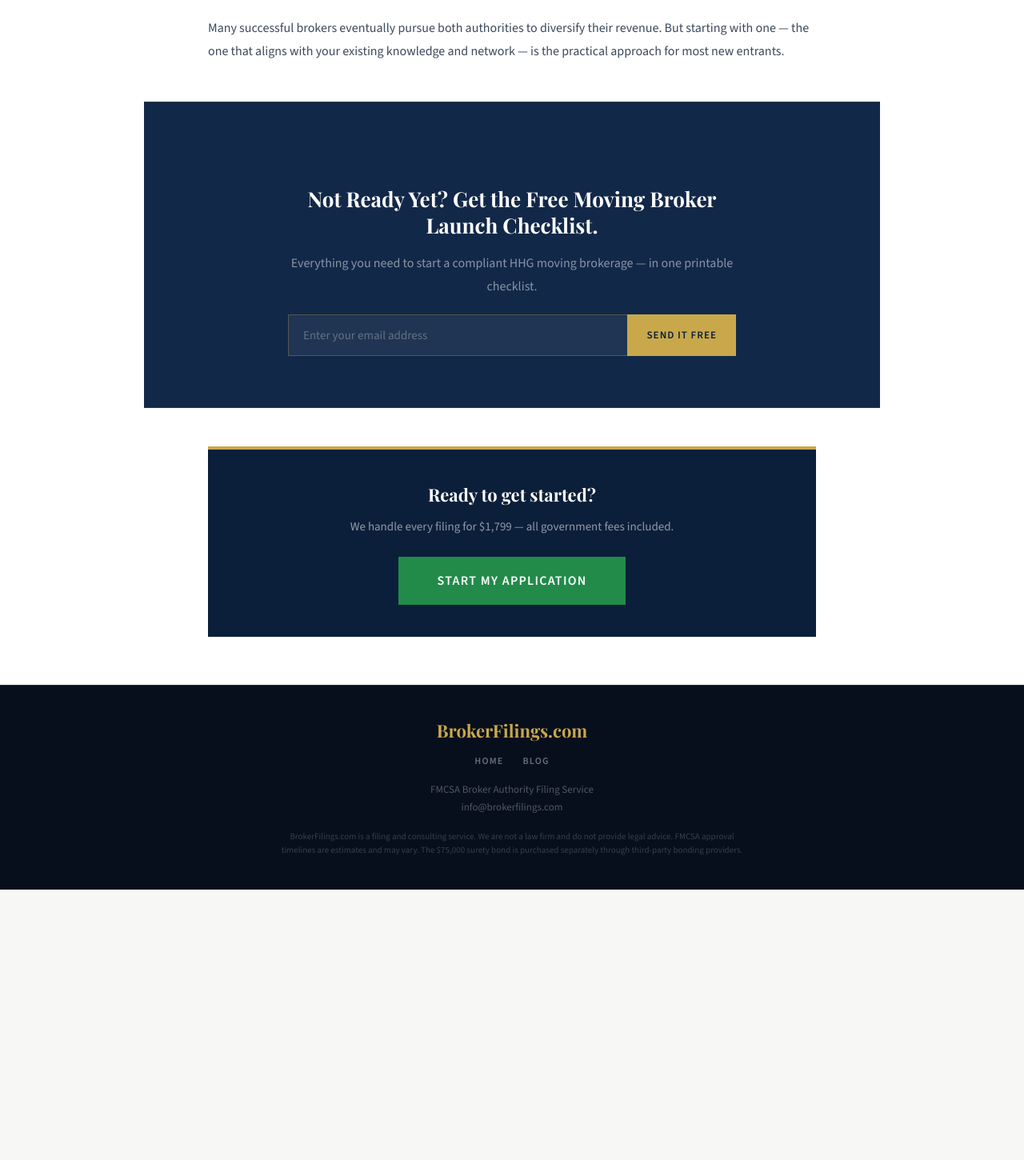
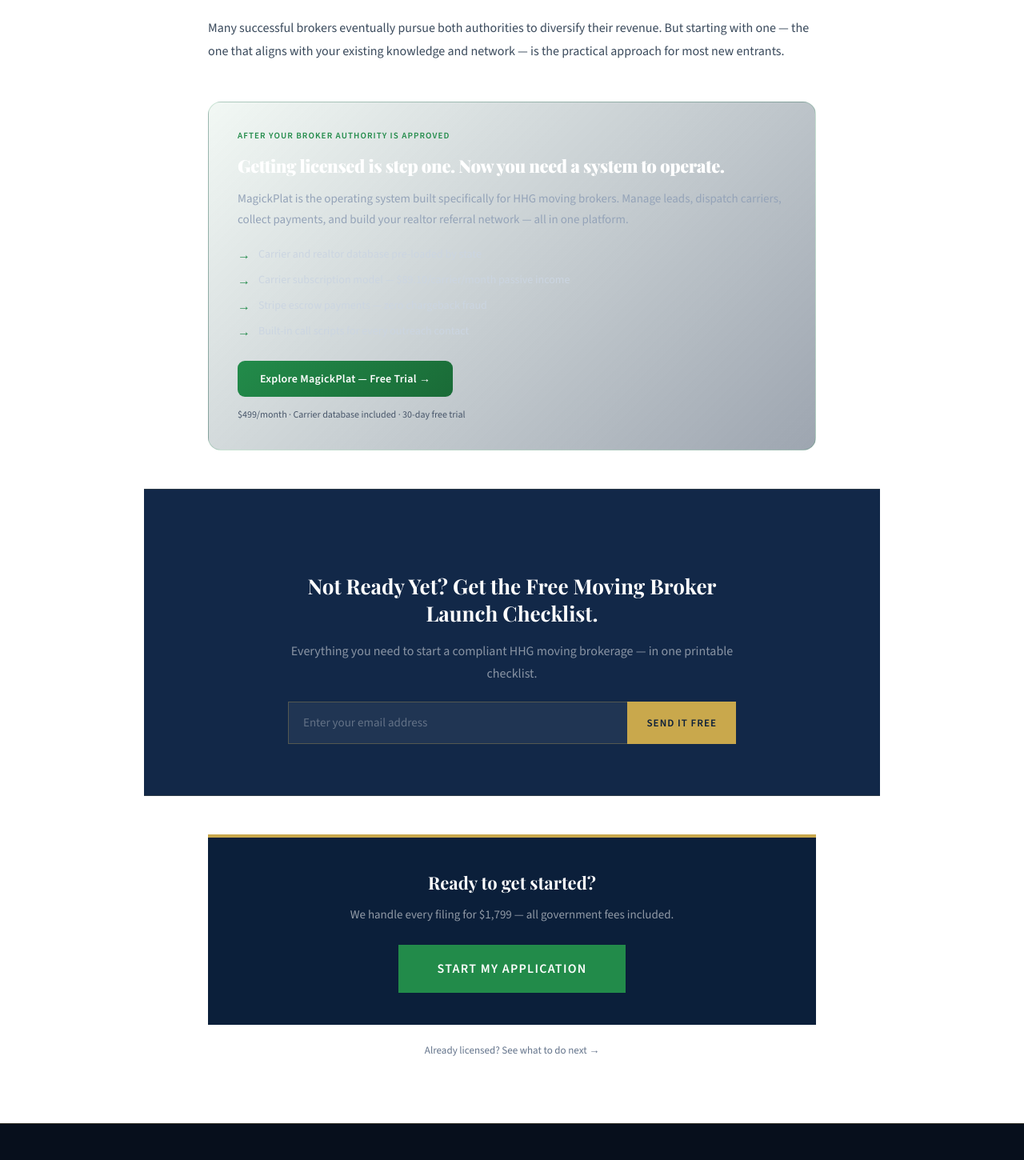
Before and after one commit to deltamoversusa-star/brokerfilings, a Next.js app: page /blog/hhg-broker-vs-freight-broker in a window 1280 px wide. Shown: the part 3160-4610 px from the top of the page at 80% size. Before the commit the page ends 4272 px from the top, so only its background shows below. Built offline with nearby package versions, Linux system fonts and the light colour scheme.

Commit message:
feat: add update BrokerFilings to add Magickplat funnel

```diff
--- a/src/app/blog/hhg-broker-vs-freight-broker/page.tsx
+++ b/src/app/blog/hhg-broker-vs-freight-broker/page.tsx
@@ -1,6 +1,7 @@
 import type { Metadata } from 'next'
 import Link from 'next/link'
 import LeadCapture from '@/components/LeadCapture'
+import MagickPlatBridge from '@/components/MagickPlatBridge'
 
 export const metadata: Metadata = {
   title: 'HHG Broker vs. Freight Broker: Key Differences Explained',
@@ -158,6 +159,7 @@ export default function ArticlePage() {
             is the practical approach for most new entrants.
           </p>
 
+          <MagickPlatBridge />
           <LeadCapture source="hhg-broker-vs-freight-broker" />
 
           <div className="article-cta">
@@ -172,6 +174,9 @@ export default function ArticlePage() {
               Start My Application
             </a>
           </div>
+          <p style={{ textAlign: 'center', marginTop: '20px', fontSize: '13px', color: '#64748B' }}>
+            Already licensed? <Link href="/after-licensing">See what to do next →</Link>
+          </p>
         </div>
       </div>
     </>
--- a/src/app/blog/how-long-does-fmcsa-approval-take/page.tsx
+++ b/src/app/blog/how-long-does-fmcsa-approval-take/page.tsx
@@ -1,6 +1,7 @@
 import type { Metadata } from 'next'
 import Link from 'next/link'
 import LeadCapture from '@/components/LeadCapture'
+import MagickPlatBridge from '@/components/MagickPlatBridge'
 
 export const metadata: Metadata = {
   title: 'How Long Does FMCSA Broker Authority Approval Take?',
@@ -179,6 +180,7 @@ export default function ArticlePage() {
             only in the best-case scenario.
           </p>
 
+          <MagickPlatBridge />
           <LeadCapture source="how-long-does-fmcsa-approval-take" />
 
           <div className="article-cta">
@@ -193,6 +195,9 @@ export default function ArticlePage() {
               Start My Application
             </a>
           </div>
+          <p style={{ textAlign: 'center', marginTop: '20px', fontSize: '13px', color: '#64748B' }}>
+            Already licensed? <Link href="/after-licensing">See what to do next →</Link>
+          </p>
         </div>
       </div>
     </>
--- a/src/app/blog/how-much-does-it-cost-to-start-a-moving-brokerage/page.tsx
+++ b/src/app/blog/how-much-does-it-cost-to-start-a-moving-brokerage/page.tsx
@@ -1,6 +1,7 @@
 import type { Metadata } from 'next'
 import Link from 'next/link'
 import LeadCapture from '@/components/LeadCapture'
+import MagickPlatBridge from '@/components/MagickPlatBridge'
 
 export const metadata: Metadata = {
   title: 'How Much Does It Cost to Start a Moving Brokerage?',
@@ -159,6 +160,7 @@ export default function ArticlePage() {
             economical choice — especially for first-time brokers unfamiliar with the process.
           </p>
 
+          <MagickPlatBridge />
           <LeadCapture source="how-much-does-it-cost-to-start-a-moving-brokerage" />
 
           <div className="article-cta">
@@ -173,6 +175,9 @@ export default function ArticlePage() {
               Start My Application
             </a>
           </div>
+          <p style={{ textAlign: 'center', marginTop: '20px', fontSize: '13px', color: '#64748B' }}>
+            Already licensed? <Link href="/after-licensing">See what to do next →</Link>
+          </p>
         </div>
       </div>
     </>
--- a/src/app/blog/how-to-get-fmcsa-broker-authority/page.tsx
+++ b/src/app/blog/how-to-get-fmcsa-broker-authority/page.tsx
@@ -1,6 +1,7 @@
 import type { Metadata } from 'next'
 import Link from 'next/link'
 import LeadCapture from '@/components/LeadCapture'
+import MagickPlatBridge from '@/components/MagickPlatBridge'
 
 export const metadata: Metadata = {
   title: 'How to Get FMCSA Broker Authority for a Moving Company',
@@ -165,6 +166,7 @@ export default function ArticlePage() {
             generally 4 to 6 weeks.
           </p>
 
+          <MagickPlatBridge />
           <LeadCapture source="how-to-get-fmcsa-broker-authority" />
 
           <div className="article-cta">
@@ -181,6 +183,9 @@ export default function ArticlePage() {
               Start My Application
             </a>
           </div>
+          <p style={{ textAlign: 'center', marginTop: '20px', fontSize: '13px', color: '#64748B' }}>
+            Already licensed? <Link href="/after-licensing">See what to do next →</Link>
+          </p>
         </div>
       </div>
     </>
--- a/src/app/blog/ideas-for-small-business/page.tsx
+++ b/src/app/blog/ideas-for-small-business/page.tsx
@@ -1,7 +1,9 @@
 // FILE: src/app/blog/ideas-for-small-business/page.tsx
 
 import type { Metadata } from "next";
+import Link from "next/link";
 import LeadCapture from "@/components/LeadCapture";
+import MagickPlatBridge from "@/components/MagickPlatBridge";
 
 export const metadata: Metadata = {
   title: "Ideas for Small Business: Why Moving Brokerage Beats Most Side Hustles | BrokerFilings",
@@ -143,6 +145,7 @@ export default function IdeasForSmallBusiness() {
           <p>Most small business idea lists won't show you this one. Now you know it exists.</p>
 
           {/* ── Lead Capture ── */}
+          <MagickPlatBridge />
           <LeadCapture source="ideas-for-small-business" />
 
           {/* ── CTA ── */}
@@ -158,6 +161,9 @@ export default function IdeasForSmallBusiness() {
               Start Free Trial at MagickPlat →
             </a>
           </div>
+          <p style={{ textAlign: 'center', marginTop: '20px', fontSize: '13px', color: '#64748B' }}>
+            Already licensed? <Link href="/after-licensing">See what to do next →</Link>
+          </p>
 
         </div>
       </div>
--- a/src/app/blog/moving-broker-license-requirements/page.tsx
+++ b/src/app/blog/moving-broker-license-requirements/page.tsx
@@ -1,6 +1,7 @@
 import type { Metadata } from 'next'
 import Link from 'next/link'
 import LeadCapture from '@/components/LeadCapture'
+import MagickPlatBridge from '@/components/MagickPlatBridge'
 
 export const metadata: Metadata = {
   title: 'Moving Broker License Requirements: What You Actually Need',
@@ -171,6 +172,7 @@ export default function ArticlePage() {
             <li>Never dispatch to unregistered carriers</li>
           </ul>
 
+          <MagickPlatBridge />
           <LeadCapture source="moving-broker-license-requirements" />
 
           <div className="article-cta">
@@ -185,6 +187,9 @@ export default function ArticlePage() {
               Start My Application
             </a>
           </div>
+          <p style={{ textAlign: 'center', marginTop: '20px', fontSize: '13px', color: '#64748B' }}>
+            Already licensed? <Link href="/after-licensing">See what to do next →</Link>
+          </p>
         </div>
       </div>
     </>
--- a/src/app/blog/moving-broker-surety-bond-requirements/page.tsx
+++ b/src/app/blog/moving-broker-surety-bond-requirements/page.tsx
@@ -3,6 +3,7 @@
 import type { Metadata } from "next";
 import Link from "next/link";
 import LeadCapture from "@/components/LeadCapture";
+import MagickPlatBridge from "@/components/MagickPlatBridge";
 
 export const metadata: Metadata = {
   title: "Moving Broker Surety Bond Requirements: What You Need to Know | BrokerFilings",
@@ -140,6 +141,7 @@ export default function MovingBrokerSuretyBondRequirements() {
           <p>The $75,000 bond sounds large on paper. In practice, the annual cost is manageable, the filing process is straightforward when coordinated correctly, and it's a one-time setup that keeps your authority in good standing indefinitely — as long as you renew it on time, every year.</p>
 
           {/* ── Lead Capture ── */}
+          <MagickPlatBridge />
           <LeadCapture source="moving-broker-surety-bond-requirements" />
 
           {/* ── CTA ── */}
@@ -155,6 +157,9 @@ export default function MovingBrokerSuretyBondRequirements() {
               Start My Application
             </a>
           </div>
+          <p style={{ textAlign: 'center', marginTop: '20px', fontSize: '13px', color: '#64748B' }}>
+            Already licensed? <Link href="/after-licensing">See what to do next →</Link>
+          </p>
 
         </div>
       </div>
--- a/src/app/blog/what-is-a-boc-3-filing-for-moving-brokers/page.tsx
+++ b/src/app/blog/what-is-a-boc-3-filing-for-moving-brokers/page.tsx
@@ -1,7 +1,9 @@
 // FILE: src/app/blog/what-is-a-boc-3-filing-for-moving-brokers/page.tsx
 
 import type { Metadata } from "next";
+import Link from "next/link";
 import LeadCapture from "@/components/LeadCapture";
+import MagickPlatBridge from "@/components/MagickPlatBridge";
 
 export const metadata: Metadata = {
   title: "What Is a BOC-3 Filing for Moving Brokers? | BrokerFilings",
@@ -123,6 +125,7 @@ export default function Boc3FilingMovingBrokers() {
           <p>The BOC-3 is a small piece of a larger puzzle, but it's a mandatory one. Getting it right — and getting it in at the right time — keeps your application moving without unnecessary delays.</p>
 
           {/* ── Lead Capture ── */}
+          <MagickPlatBridge />
           <LeadCapture source="what-is-a-boc-3-filing-for-moving-brokers" />
 
           {/* ── CTA ── */}
@@ -138,6 +141,9 @@ export default function Boc3FilingMovingBrokers() {
               Start My Application
             </a>
           </div>
+          <p style={{ textAlign: 'center', marginTop: '20px', fontSize: '13px', color: '#64748B' }}>
+            Already licensed? <Link href="/after-licensing">See what to do next →</Link>
+          </p>
 
         </div>
       </div>
--- a/src/app/page.tsx
+++ b/src/app/page.tsx
@@ -205,6 +205,30 @@ export default function HomePage() {
         </div>
       </section>
 
+      {/* Already licensed or close? */}
+      <div style={{
+        background: '#0B1F3A',
+        borderTop: '1px solid rgba(201,168,76,0.2)',
+        borderBottom: '1px solid rgba(201,168,76,0.2)',
+        padding: '40px',
+        textAlign: 'center',
+      }}>
+        <p style={{ fontSize: '13px', color: '#C9A84C', fontWeight: 700, letterSpacing: '0.1em', textTransform: 'uppercase', marginBottom: '12px' }}>
+          Already licensed — or getting close?
+        </p>
+        <h2 style={{ fontSize: '28px', fontWeight: 800, color: '#fff', marginBottom: '16px' }}>
+          Run your brokerage with MagickPlat
+        </h2>
+        <p style={{ fontSize: '15px', color: 'rgba(255,255,255,0.6)', maxWidth: '520px', margin: '0 auto 24px', lineHeight: 1.7 }}>
+          Carrier database. Dispatch board. Stripe escrow. Realtor referral network.
+          Built specifically for HHG moving brokers.
+        </p>
+        <a href="https://magickplat.com/get-started" target="_blank"
+          style={{ display: 'inline-block', padding: '12px 32px', background: '#228B4A', color: '#fff', fontWeight: 700, borderRadius: '8px', textDecoration: 'none', fontSize: '15px' }}>
+          Start Free Trial →
+        </a>
+      </div>
+
       {/* FAQ */}
       <section style={{ background: 'var(--white)', padding: '80px 40px' }}>
         <div className="section-inner">
@@ -254,9 +278,9 @@ export default function HomePage() {
             <div className="faq-item">
               <div className="faq-q">What happens after my authority is granted?</div>
               <div className="faq-a">
-                You are ready to legally operate as a moving broker. We recommend pairing your
-                authority with MagickPlat — the moving broker OS that handles quotes, dispatch,
-                carrier payments, and realtor referrals all in one platform.
+                You are ready to legally operate as a moving broker. See our full guide on{' '}
+                <a href="/after-licensing" style={{ color: '#228B4A' }}>what to do after your authority is granted</a>,
+                including platform setup, carrier onboarding, and your first job.
               </div>
             </div>
           </div>
--- a/src/app/sitemap.ts
+++ b/src/app/sitemap.ts
@@ -34,6 +34,12 @@ export default function sitemap(): MetadataRoute.Sitemap {
       changeFrequency: 'weekly',
       priority: 0.8,
     },
+    {
+      url: `${BASE_URL}/after-licensing`,
+      lastModified: new Date(),
+      changeFrequency: 'monthly',
+      priority: 0.8,
+    },
     ...blogEntries,
   ]
 }
--- /dev/null
+++ b/src/components/MagickPlatBridge.tsx
@@ -0,0 +1,57 @@
+export default function MagickPlatBridge() {
+  return (
+    <div style={{
+      margin: '48px 0',
+      padding: '32px 36px',
+      background: 'linear-gradient(135deg, rgba(34,139,74,0.06) 0%, rgba(11,31,58,0.4) 100%)',
+      border: '1px solid rgba(34,139,74,0.2)',
+      borderRadius: '16px',
+    }}>
+      <p style={{ fontSize: '11px', fontWeight: 700, color: '#228B4A', letterSpacing: '0.1em', textTransform: 'uppercase', margin: '0 0 12px' }}>
+        After Your Broker Authority Is Approved
+      </p>
+      <h3 style={{ fontSize: '22px', fontWeight: 800, color: '#fff', margin: '0 0 12px', letterSpacing: '-0.02em' }}>
+        Getting licensed is step one. Now you need a system to operate.
+      </h3>
+      <p style={{ fontSize: '15px', color: '#94A3B8', lineHeight: 1.7, margin: '0 0 20px' }}>
+        MagickPlat is the operating system built specifically for HHG moving brokers.
+        Manage leads, dispatch carriers, collect payments, and build your realtor
+        referral network — all in one platform.
+      </p>
+      <div style={{ display: 'flex', flexDirection: 'column', gap: '8px', marginBottom: '24px' }}>
+        {[
+          'Carrier and realtor database pre-loaded by state',
+          'Carrier subscription model — $89.10/carrier/month passive income',
+          'Stripe escrow payments — zero chargeback fraud',
+          'Built-in call scripts for every outreach contact',
+        ].map(item => (
+          <div key={item} style={{ display: 'flex', alignItems: 'flex-start', gap: '10px' }}>
+            <span style={{ color: '#228B4A', fontWeight: 700, flexShrink: 0 }}>→</span>
+            <span style={{ fontSize: '14px', color: '#CBD5E1' }}>{item}</span>
+          </div>
+        ))}
+      </div>
+      <a
+        href="https://magickplat.com/get-started"
+        target="_blank"
+        rel="noopener noreferrer"
+        style={{
+          display: 'inline-block',
+          padding: '12px 28px',
+          background: 'linear-gradient(135deg, #228B4A, #1A6B37)',
+          color: '#fff',
+          fontWeight: 700,
+          fontSize: '14px',
+          borderRadius: '9px',
+          textDecoration: 'none',
+          letterSpacing: '0.02em',
+        }}
+      >
+        Explore MagickPlat — Free Trial →
+      </a>
+      <p style={{ fontSize: '12px', color: '#475569', margin: '12px 0 0' }}>
+        $499/month · Carrier database included · 30-day free trial
+      </p>
+    </div>
+  )
+}
```
Also changed, not shown: src/app/after-licensing/page.tsx (added, +17 -0 lines).
